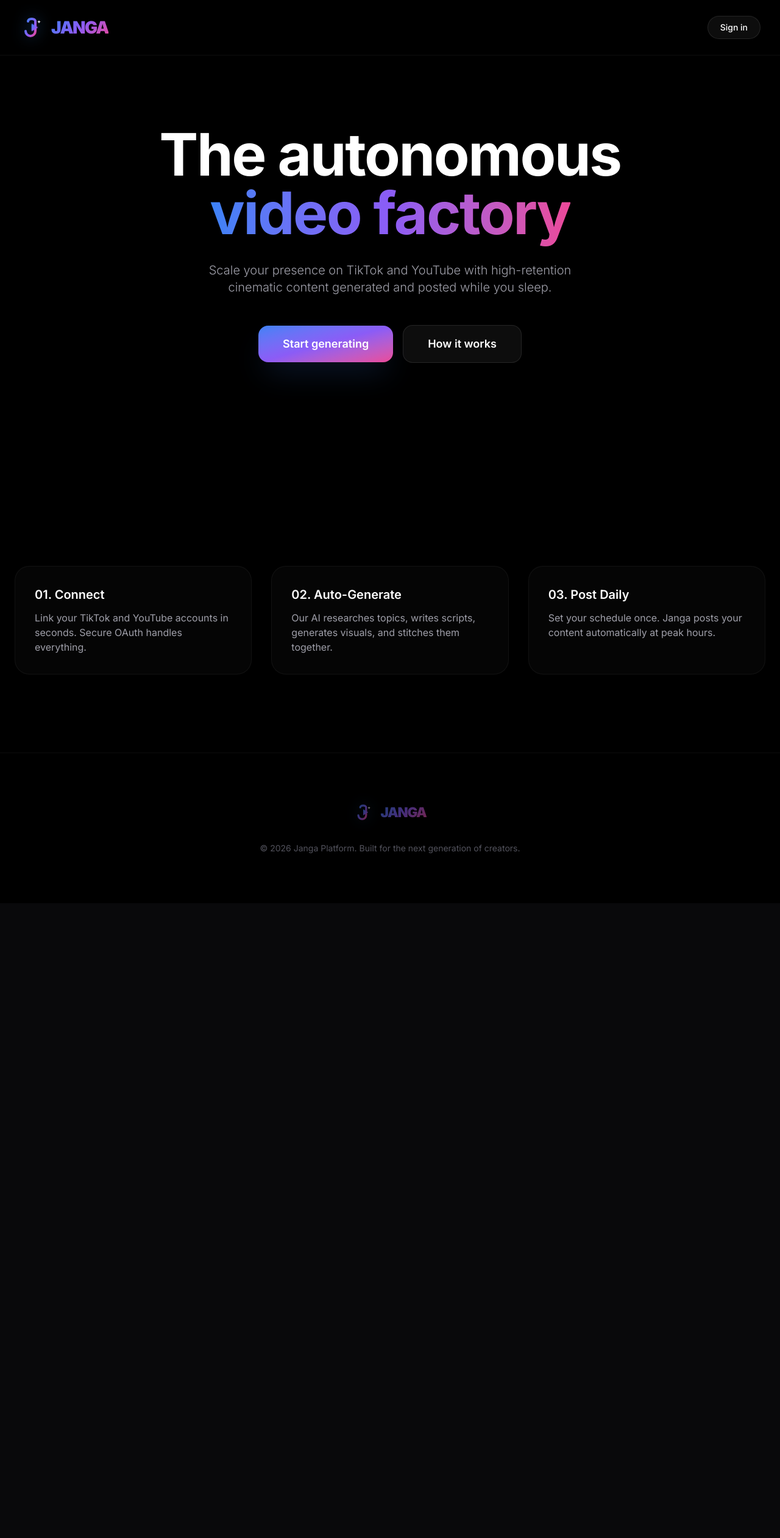
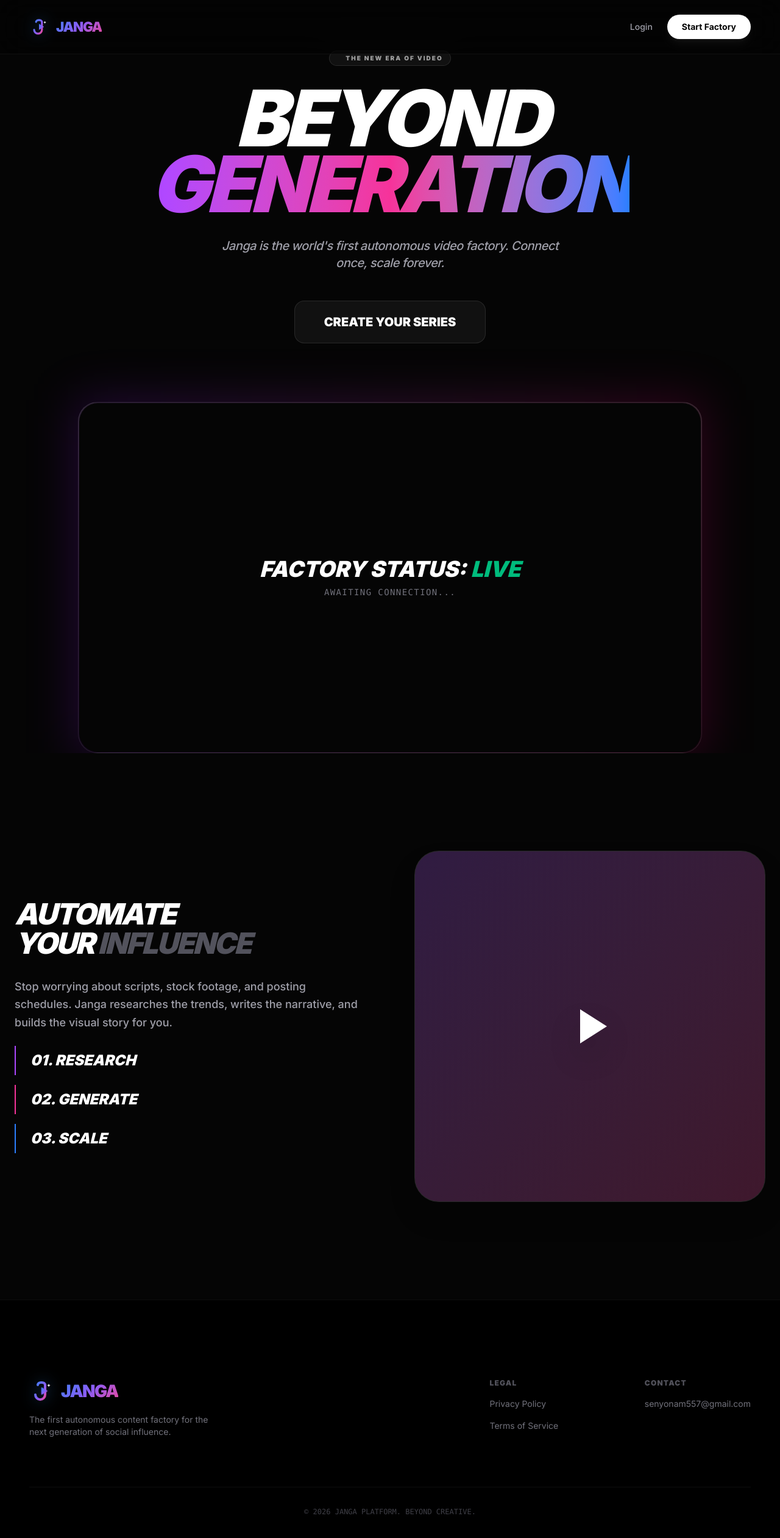
Before and after one commit to SharonCapable/janga, a Next.js app: page / in a window 1280 px wide. Shown: the top 2522 px of the page at 61% size. Before the commit the page ends 1481 px from the top, so only its background shows below. Built offline with nearby package versions, Linux system fonts and the light colour scheme.

Commit message:
fix: resolve settings page build error and refresh dashboard subpages

```diff
--- a/src/app/page.tsx
+++ b/src/app/page.tsx
@@ -1,6 +1,5 @@
 import Link from 'next/link';
 import Logo from '@/components/Logo';
-
 import { redirect } from 'next/navigation';
 
 export default async function Home(props: { searchParams: Promise<{ code?: string }> }) {
@@ -11,71 +10,133 @@ export default async function Home(props: { searchParams: Promise<{ code?: strin
   }
 
   return (
-    <main className="min-h-screen bg-black text-white selection:bg-primary/30 selection:text-primary">
-      {/* Navigation */}
-      <nav className="fixed top-0 left-0 right-0 z-50 flex items-center justify-between px-8 py-6 backdrop-blur-md bg-black/20 border-b border-white/5">
-        <Logo size={40} showText={true} />
+    <main className="min-h-screen bg-[#050505] text-white selection:bg-purple-500/30 selection:text-white font-sans overflow-x-hidden">
+      {/* Premium Navigation */}
+      <nav className="fixed top-0 left-0 right-0 z-50 flex items-center justify-between px-6 md:px-12 py-6 backdrop-blur-xl bg-black/40 border-b border-white/[0.05]">
+        <Logo size={32} showText={true} />
+        <div className="flex items-center gap-6">
+          <Link href="/login" className="text-sm font-medium text-zinc-400 hover:text-white transition-colors hidden md:block">
+            Login
+          </Link>
           <Link
             href="/login"
-          className="px-5 py-2 text-sm font-medium text-white transition-all bg-white/5 border border-white/10 rounded-full hover:bg-white/10"
+            className="px-6 py-2.5 text-sm font-bold text-black transition-all bg-white rounded-full hover:bg-zinc-200 shadow-lg shadow-white/5 active:scale-95"
           >
-          Sign in
+            Start Factory
           </Link>
+        </div>
       </nav>
 
-      {/* Hero Section */}
-      <section className="relative flex flex-col items-center justify-center h-screen px-6 text-center overflow-hidden">
-        {/* Background Glows */}
-        <div className="absolute top-1/2 left-1/2 -translate-x-1/2 -translate-y-1/2 w-[800px] h-[800px] bg-primary/10 rounded-full blur-[120px] -z-10" />
-        <div className="absolute top-1/4 left-1/4 w-[400px] h-[400px] bg-secondary/10 rounded-full blur-[100px] -z-10" />
+      {/* Hero Section: The "Transcend" Style */}
+      <section className="relative min-h-screen flex flex-col items-center justify-center pt-20 px-6 overflow-hidden">
+        {/* Animated Background Mesh */}
+        <div className="absolute top-0 left-0 w-full h-full -z-10">
+          <div className="absolute top-[-10%] left-[-10%] w-[50%] h-[50%] bg-purple-600/20 rounded-full blur-[120px] animate-pulse" />
+          <div className="absolute bottom-[-10%] right-[-10%] w-[50%] h-[50%] bg-pink-600/20 rounded-full blur-[120px] animate-pulse delay-700" />
+          <div className="absolute top-[20%] right-[10%] w-[30%] h-[30%] bg-blue-600/10 rounded-full blur-[100px]" />
+        </div>
 
-        <h1 className="max-w-4xl text-5xl font-bold tracking-tight md:text-7xl lg:text-8xl animate-fade-in">
-          The autonomous <span className="text-transparent bg-clip-text bg-gradient-to-r from-primary via-secondary to-accent">video factory</span>
+        {/* Hero Content */}
+        <div className="max-w-6xl w-full text-center relative">
+          <div className="inline-flex items-center gap-2 px-3 py-1 rounded-full bg-white/5 border border-white/10 mb-8 animate-fade-in">
+            <div className="w-1.5 h-1.5 rounded-full bg-purple-500 animate-ping" />
+            <span className="text-[10px] uppercase font-black tracking-[0.2em] text-white/60">The New Era of Video</span>
+          </div>
+
+          <h1 className="text-6xl md:text-8xl lg:text-9xl font-black tracking-tighter leading-[0.85] text-white mb-8 animate-fade-in uppercase italic">
+            Beyond <br />
+            <span className="text-transparent bg-clip-text bg-gradient-to-r from-purple-500 via-pink-500 to-blue-500">Generation</span>
           </h1>
 
-        <p className="max-w-2xl mt-8 text-lg text-zinc-400 md:text-xl font-light animate-fade-in delay-100">
-          Scale your presence on TikTok and YouTube with high-retention cinematic content generated and posted while you sleep.
+          <p className="max-w-xl mx-auto text-lg text-zinc-400 md:text-xl font-medium tracking-tight mb-12 animate-fade-in delay-100 italic">
+            Janga is the world's first autonomous video factory. Connect once, scale forever.
           </p>
 
-        <div className="flex flex-col flex-wrap items-center justify-center gap-4 mt-12 sm:flex-row animate-fade-in delay-200">
+          <div className="flex flex-col sm:flex-row items-center justify-center gap-4 animate-fade-in delay-200">
             <Link
               href="/login"
-            className="px-10 py-4 text-lg font-semibold text-white transition-all bg-gradient-to-br from-primary via-secondary to-accent rounded-2xl hover:scale-[1.02] active:scale-[0.98] shadow-2xl shadow-primary/20"
+              className="group relative px-12 py-5 text-xl font-black text-white transition-all bg-white/5 border border-white/10 rounded-2xl hover:bg-white/10 overflow-hidden"
             >
-            Start generating
+              <div className="absolute inset-0 bg-gradient-to-r from-purple-600 to-pink-600 opacity-0 group-hover:opacity-20 transition-opacity" />
+              CREATE YOUR SERIES
             </Link>
-          <a
-            href="#features"
-            className="px-10 py-4 text-lg font-semibold transition-all border rounded-2xl border-white/10 bg-white/5 backdrop-blur-sm hover:bg-white/10"
-          >
-            How it works
-          </a>
+          </div>
+        </div>
+
+        {/* Decorative Element: Floating Dashboards Sketch */}
+        <div className="mt-24 w-full max-w-5xl aspect-video rounded-[32px] border border-white/10 bg-gradient-to-b from-white/10 to-transparent p-[1px] relative animate-fade-in delay-300">
+          <div className="w-full h-full bg-[#050505] rounded-[31px] overflow-hidden p-8 flex flex-col justify-center items-center">
+            <div className="text-center">
+              <div className="text-4xl font-black mb-2 italic">FACTORY STATUS: <span className="text-emerald-500">LIVE</span></div>
+              <div className="text-zinc-500 font-mono text-sm tracking-widest">AWAITING CONNECTION...</div>
+            </div>
+          </div>
+          {/* Accent Glow */}
+          <div className="absolute -inset-1 bg-gradient-to-r from-purple-600/20 to-pink-600/20 blur-2xl -z-10" />
         </div>
       </section>
 
-      {/* Features Grid */}
-      <section id="features" className="max-w-7xl mx-auto px-6 py-32">
-        <div className="grid grid-cols-1 md:grid-cols-3 gap-8">
-          <div className="p-8 rounded-3xl border border-white/5 bg-white/[0.02] backdrop-blur-xl">
-            <h3 className="text-xl font-semibold mb-3">01. Connect</h3>
-            <p className="text-zinc-400">Link your TikTok and YouTube accounts in seconds. Secure OAuth handles everything.</p>
+      {/* Philosophy Section */}
+      <section className="max-w-7xl mx-auto px-6 py-40 grid grid-cols-1 md:grid-cols-2 gap-20 items-center">
+        <div>
+          <h2 className="text-5xl font-black tracking-tighter leading-none mb-8 uppercase italic">
+            Automate <br />
+            your <span className="text-zinc-600">influence</span>
+          </h2>
+          <p className="text-zinc-400 text-lg leading-relaxed mb-6 font-medium">
+            Stop worrying about scripts, stock footage, and posting schedules. Janga researches the trends, writes the narrative, and builds the visual story for you.
+          </p>
+          <div className="flex flex-col gap-4">
+            <div className="flex items-center gap-4 border-l-2 border-purple-500 pl-6 py-2">
+              <span className="text-2xl font-black italic">01. RESEARCH</span>
             </div>
-          <div className="p-8 rounded-3xl border border-white/5 bg-white/[0.02] backdrop-blur-xl">
-            <h3 className="text-xl font-semibold mb-3">02. Auto-Generate</h3>
-            <p className="text-zinc-400">Our AI researches topics, writes scripts, generates visuals, and stitches them together.</p>
+            <div className="flex items-center gap-4 border-l-2 border-pink-500 pl-6 py-2">
+              <span className="text-2xl font-black italic">02. GENERATE</span>
             </div>
-          <div className="p-8 rounded-3xl border border-white/5 bg-white/[0.02] backdrop-blur-xl">
-            <h3 className="text-xl font-semibold mb-3">03. Post Daily</h3>
-            <p className="text-zinc-400">Set your schedule once. Janga posts your content automatically at peak hours.</p>
+            <div className="flex items-center gap-4 border-l-2 border-blue-500 pl-6 py-2">
+              <span className="text-2xl font-black italic">03. SCALE</span>
             </div>
+          </div>
+        </div>
+        <div className="relative aspect-square rounded-[40px] bg-white/5 border border-white/10 flex items-center justify-center shadow-2xl overflow-hidden">
+          <div className="absolute inset-0 bg-gradient-to-br from-purple-500/20 to-pink-500/20" />
+          <PlayButton className="w-24 h-24 text-white drop-shadow-2xl" />
         </div>
       </section>
 
       {/* Footer */}
-      <footer className="py-20 text-center border-t border-white/5">
-        <Logo size={32} showText={true} className="justify-center opacity-50 transition-opacity hover:opacity-100" />
-        <p className="mt-8 text-sm text-zinc-600">© 2026 Janga Platform. Built for the next generation of creators.</p>
+      <footer className="py-32 px-12 border-t border-white/5 bg-black">
+        <div className="flex flex-col md:flex-row justify-between items-start gap-12 max-w-7xl mx-auto">
+          <div>
+            <Logo size={40} showText={true} />
+            <p className="mt-4 text-zinc-500 max-w-xs text-sm">
+              The first autonomous content factory for the next generation of social influence.
+            </p>
+          </div>
+          <div className="grid grid-cols-2 gap-20">
+            <div className="flex flex-col gap-4">
+              <span className="text-xs font-black uppercase tracking-widest text-[#52525b]">Legal</span>
+              <Link href="/privacy" className="text-sm text-zinc-500 hover:text-white transition-colors">Privacy Policy</Link>
+              <Link href="/terms" className="text-sm text-zinc-500 hover:text-white transition-colors">Terms of Service</Link>
+            </div>
+            <div className="flex flex-col gap-4">
+              <span className="text-xs font-black uppercase tracking-widest text-[#52525b]">Contact</span>
+              <span className="text-sm text-zinc-500">senyonam557@gmail.com</span>
+            </div>
+          </div>
+        </div>
+        <div className="mt-20 pt-8 border-t border-white/5 text-center text-xs text-zinc-700 font-mono">
+          © 2026 JANGA PLATFORM. BEYOND CREATIVE.
+        </div>
       </footer>
     </main>
   );
 }
+
+function PlayButton({ className }: { className?: string }) {
+  return (
+    <svg className={className} viewBox="0 0 24 24" fill="currentColor">
+      <path d="M8 5v14l11-7z" />
+    </svg>
+  )
+}
--- a/src/app/privacy/page.tsx
+++ b/src/app/privacy/page.tsx
@@ -70,8 +70,8 @@ export default function PrivacyPolicy() {
 
                     <section>
                         <h2 className="text-2xl font-semibold mb-4 text-white">6. Contact Us</h2>
-                        <p className="text-[#a1a1aa] leading-relaxed">
-                            If you have any questions about this Privacy Policy, please contact us at support@janga.site.
+                        <p className="text-zinc-400">
+                            If you have any questions about this Privacy Policy, please contact us at: <strong>senyonam557@gmail.com</strong>
                         </p>
                     </section>
                 </div>
--- a/src/app/terms/page.tsx
+++ b/src/app/terms/page.tsx
@@ -37,6 +37,9 @@ export default function TermsOfService() {
 
                     <section>
                         <h2 className="text-2xl font-semibold mb-4 text-white">3. User Responsibilities</h2>
+                        <p className="text-zinc-400">
+                            If you have any questions about these Terms, please contact us at: <strong>senyonam557@gmail.com</strong>
+                        </p>
                         <p className="text-[#a1a1aa] leading-relaxed mb-4">
                             As a user of Janga, you agree that you will not:
                         </p>
```
Also changed, not shown: src/app/dashboard/settings/page.tsx (+33 -53 lines), src/app/dashboard/videos/page.tsx (+76 -61 lines). Lines whose indentation alone changed are shown as unchanged.
